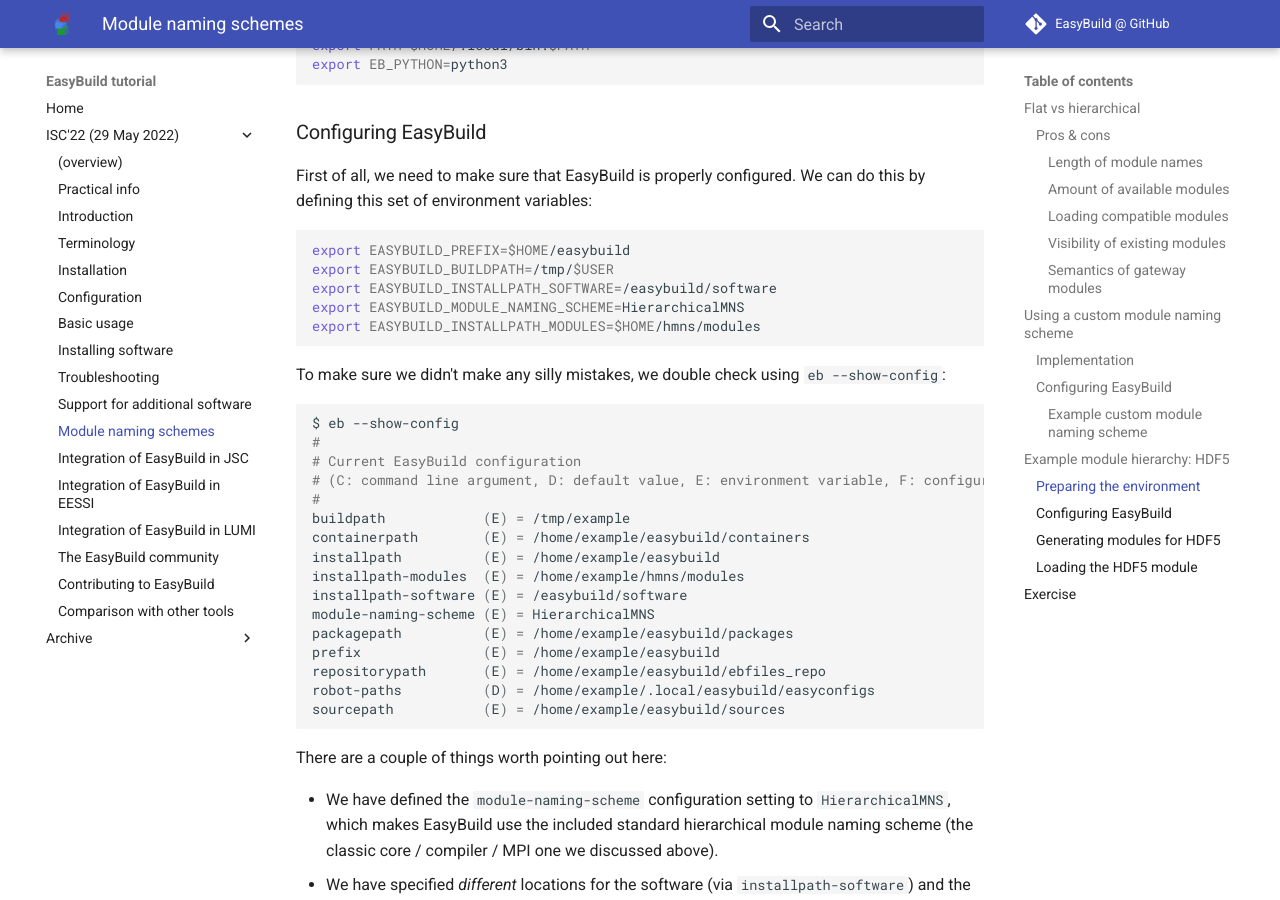
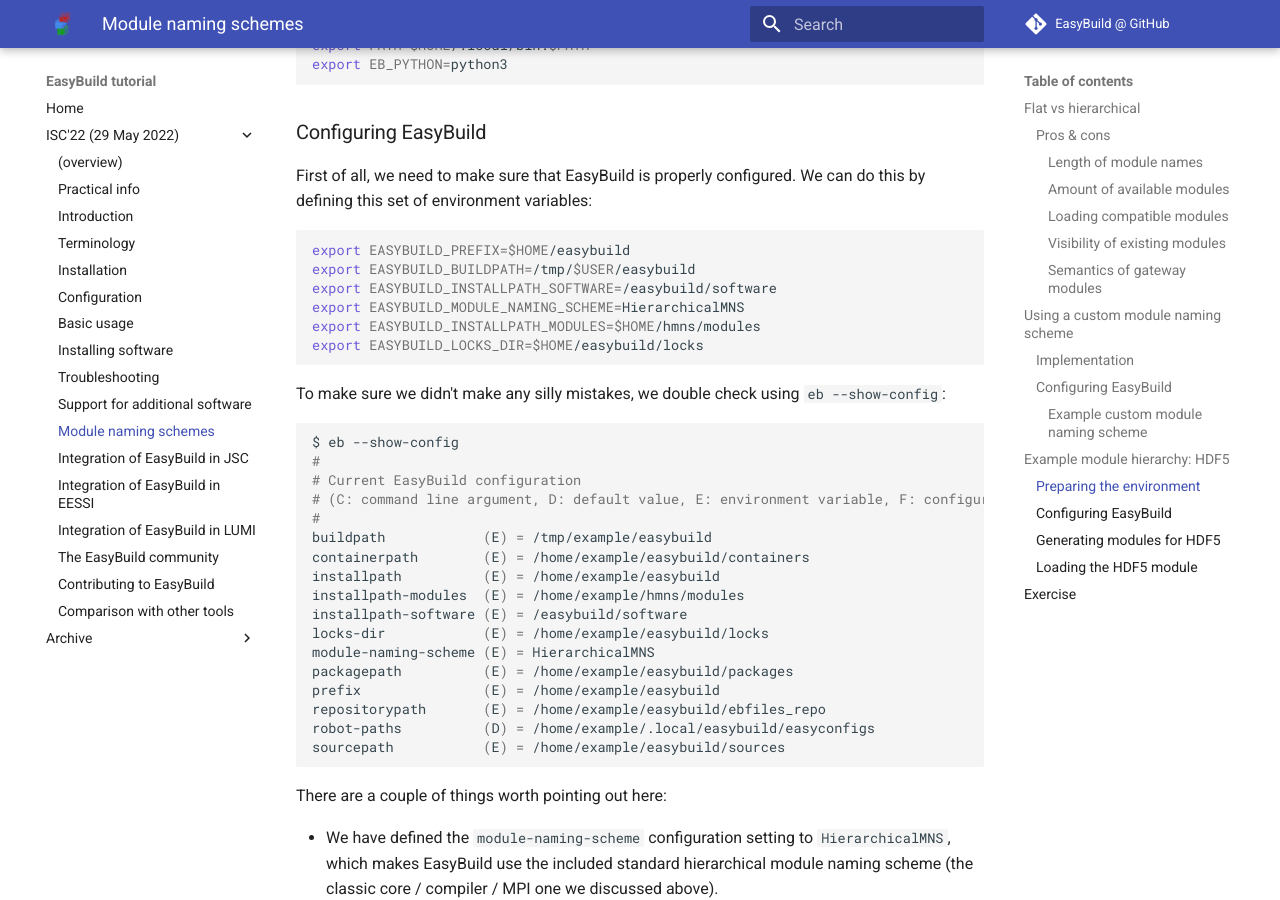
Before and after one commit to easybuilders/easybuild-tutorial, an MkDocs documentation site: the page built from docs/2022-isc22/module_naming_schemes.md, in a window 1280 px wide and 900 px high, scrolled down 7372 px. Built offline with MkDocs 1.6.1 and Material for MkDocs 9.7.7, drawn with Linux system fonts in a browser that asks for light colours.

Commit message:
fix recommended configuration for HMNS exercise to fix 'Permission denied' error when creating modules (fixes #117)

````diff
--- a/docs/2022-isc22/module_naming_schemes.md
+++ b/docs/2022-isc22/module_naming_schemes.md
@@ -318,10 +318,11 @@ We can do this by defining this set of environment variables:
 
 ```shell
 export EASYBUILD_PREFIX=$HOME/easybuild
-export EASYBUILD_BUILDPATH=/tmp/$USER
+export EASYBUILD_BUILDPATH=/tmp/$USER/easybuild
 export EASYBUILD_INSTALLPATH_SOFTWARE=/easybuild/software
 export EASYBUILD_MODULE_NAMING_SCHEME=HierarchicalMNS
 export EASYBUILD_INSTALLPATH_MODULES=$HOME/hmns/modules
+export EASYBUILD_LOCKS_DIR=$HOME/easybuild/locks
 ```
 
 To make sure we didn't make any silly mistakes, we double check using `eb --show-config`:
@@ -333,11 +334,12 @@ $ eb --show-config
 # Current EasyBuild configuration
 # (C: command line argument, D: default value, E: environment variable, F: configuration file)
 #
-buildpath            (E) = /tmp/example
+buildpath            (E) = /tmp/example/easybuild
 containerpath        (E) = /home/example/easybuild/containers
 installpath          (E) = /home/example/easybuild
 installpath-modules  (E) = /home/example/hmns/modules
 installpath-software (E) = /easybuild/software
+locks-dir            (E) = /home/example/easybuild/locks
 module-naming-scheme (E) = HierarchicalMNS
 packagepath          (E) = /home/example/easybuild/packages
 prefix               (E) = /home/example/easybuild
````
